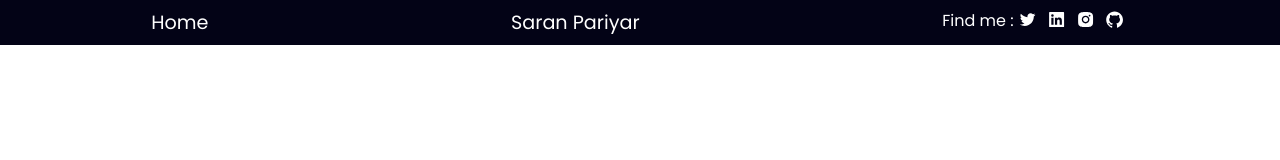
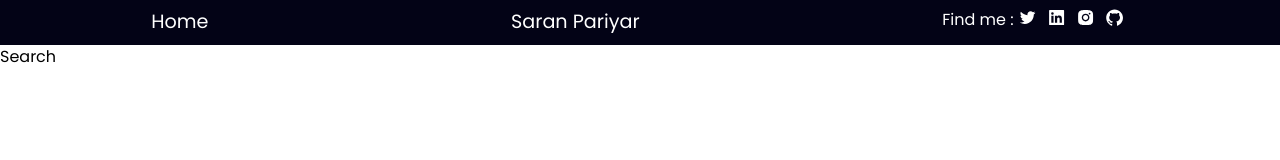
Before and after one commit to Saran-pariyar/movie_imdb_react_app, a React (Create React App) app: page / in a window 1280 px wide. Shown: the top 160 px of the page. Built offline with nearby package versions, Linux system fonts and the light colour scheme.

Commit message:
Made some files and added tailwind in project

```diff
--- a/package.json
+++ b/package.json
@@ -36,5 +36,10 @@
       "last 1 firefox version",
       "last 1 safari version"
     ]
+  },
+  "devDependencies": {
+    "autoprefixer": "^10.4.8",
+    "postcss": "^8.4.16",
+    "tailwindcss": "^3.1.8"
   }
 }
--- /dev/null
+++ b/postcss.config.js
@@ -0,0 +1,6 @@
+module.exports = {
+  plugins: {
+    tailwindcss: {},
+    autoprefixer: {},
+  },
+}
--- a/src/App.css
+++ b/src/App.css
@@ -1,4 +1,7 @@
 
+@tailwind base;
+@tailwind components;
+@tailwind utilities;
 *{
   margin : 0;
   padding : 0;
--- a/src/App.jsx
+++ b/src/App.jsx
@@ -2,13 +2,16 @@ import "./App.css";
 import Header from "./components/Header";
 import "@fontsource/poppins";
 import PopularMovie from "./components/PopularMovie";
+import Search from "./components/Search";
+import Result from "./components/Result";
 // import Card from "./components/Card";
 
 function App() {
   return (
     <div className="App">
       <Header />
-
+      <Search />
+      <Result />
     </div>
   );
 }
--- /dev/null
+++ b/src/components/Result.jsx
@@ -0,0 +1,9 @@
+import React from 'react'
+
+const Result = () => {
+  return (
+    <div></div>
+  )
+}
+
+export default Result
--- /dev/null
+++ b/src/components/Search.jsx
@@ -0,0 +1,9 @@
+import React from 'react'
+
+const Search = () => {
+  return (
+    <div>Search</div>
+  )
+}
+
+export default Search
--- /dev/null
+++ b/tailwind.config.js
@@ -0,0 +1,10 @@
+/** @type {import('tailwindcss').Config} */
+module.exports = {
+  content: [
+    "./src/**/*.{js,jsx,ts,tsx}",
+  ],
+  theme: {
+    extend: {},
+  },
+  plugins: [],
+}
```
Also changed, not shown: 1 other file (tests, documents, lock files or other folders).
